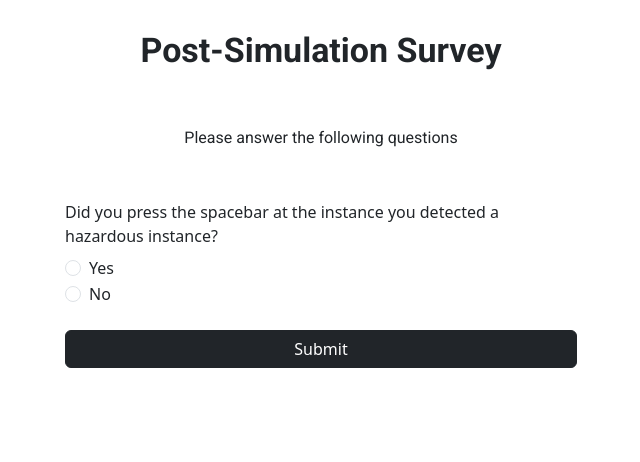
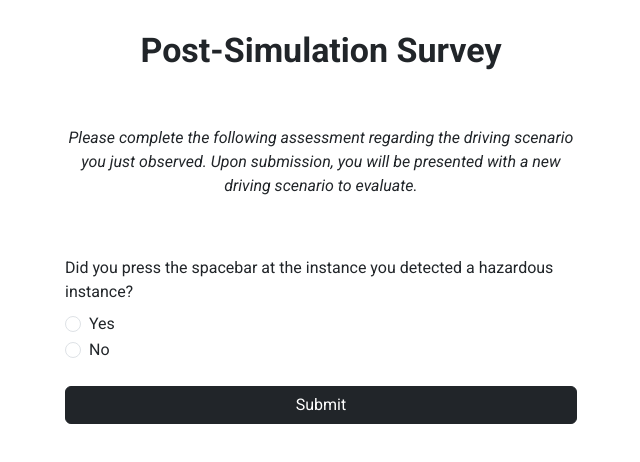
Before and after one commit to notthattal/Human-Alignment-Hazardous-Driving-Detection, a React (Vite) app in the folder frontend/: page /questions in a window 1280 px wide. Shown: the top 462 px of the page, without its empty margins (344-984 px from the left). Built offline with nearby package versions, Linux system fonts and the light colour scheme.

Commit message:
Made some UI improvements to Questionnaire and Tutorial/LandingPage

```diff
--- a/frontend/src/components/video/VideoPlayer.tsx
+++ b/frontend/src/components/video/VideoPlayer.tsx
@@ -45,7 +45,6 @@ const VideoPlayer: React.FC<VideoPlayerProps> = ({ onVideoComplete }) => {
         <div className="video-container">
             {videoUrl && (
                 <video
-                    controls
                     width="100%"
                     muted
                     autoPlay
--- a/frontend/src/components/webgazer/WebGazerContext.tsx
+++ b/frontend/src/components/webgazer/WebGazerContext.tsx
@@ -27,6 +27,7 @@ export const WebGazerProvider = ({children}: {children: ReactNode}) => {
           }
         })
           .showVideoPreview(false)
+          .showPredictionPoints(false)
           .begin();
 
           setIsInitialized(true);
--- a/frontend/src/index.css
+++ b/frontend/src/index.css
@@ -3,4 +3,11 @@ body {
     height: 100%;
     margin: 0;
     padding: 0;
+    font-family: 'Roboto', sans-serif;
 }
+
+* {
+    font-family: 'Roboto', sans-serif;
+    margin: 0;
+    padding: 0;
+  }
--- a/frontend/src/pages/LandingPage/LandingPage.tsx
+++ b/frontend/src/pages/LandingPage/LandingPage.tsx
@@ -3,6 +3,7 @@ import useSignOut from "../../hooks/useSignOut";
 import { useNavigate } from "react-router-dom";
 import calibrationTutorial from '../../assets/CalibrationTutorialHAHD.mp4';
 import simulationVideo from '../../assets/SimulationTutorial.mp4';
+import questionnaireTutorial from '../../assets/QuestionnaireTutorial.mp4';
 import { useState } from "react";
 
 const LandingPage: React.FC = () => {
@@ -11,7 +12,7 @@ const LandingPage: React.FC = () => {
     const [index, setIndex] = useState<number>(0);
 
     const handleBeginCalibration = () => {
-        const permissions = window.confirm('The Human-Alignment Hazard Detection Survey would like to access your camera.')
+        const permissions = window.confirm('The Human-Alignment Hazard Detection Survey would like to access your camera.');
 
         if (permissions) {
             navigate('/calibration');
@@ -39,7 +40,7 @@ const LandingPage: React.FC = () => {
                 className="position-absolute top-50 start-50 translate-middle"
                 style={{
                     width: '85%',
-                    height: '85%',
+                    height: '80%',
                     backgroundColor: '#f8f9fa',
                     borderRadius: '10px',
                     overflow: 'hidden'
@@ -54,6 +55,7 @@ const LandingPage: React.FC = () => {
                     <Carousel.Item>
                         <div className="d-flex align-items-center justify-content-center h-100">
                             <div style={{ width: '55%' }} className="text-center">
+                            <h4 className="mb-3 fw-bold">Eye-Tracker Calibration</h4>
                                 <p className="mb-5">
                                     Before we begin, you need to calibrate the eye tracker. Please ensure that you allow camera access, sit up straight, and make sure there is appropriate lighting in your environment. You will be asked to click on 9 dots on the screen before starting the survey.
                                 </p>
@@ -64,7 +66,6 @@ const LandingPage: React.FC = () => {
                                     autoPlay
                                     loop
                                     muted
-                                    controls
                                 />
                             </div>
                         </div>
@@ -73,6 +74,7 @@ const LandingPage: React.FC = () => {
                     <Carousel.Item>
                         <div className="d-flex align-items-center justify-content-center h-100">
                             <div style={{ width: '55%' }} className="text-center">
+                                <h4 className="mb-3 fw-bold">Observe Driving Footage</h4>
                                 <p className="mb-5">
                                     Once you've completed the eye-tracker calibration, you'll watch a video of driving footage.
                                     Simply observe naturally as if you were behind the wheel. Your eye movements will be tracked to understand
@@ -85,7 +87,6 @@ const LandingPage: React.FC = () => {
                                     autoPlay
                                     loop
                                     muted
-                                    controls
                                 />
                             </div>
                         </div>
@@ -93,7 +94,20 @@ const LandingPage: React.FC = () => {
 
                     <Carousel.Item>
                         <div className="d-flex align-items-center justify-content-center h-100">
-                            <h5>Survey</h5>
+                            <div style={{ width: '55%' }} className="text-center">
+                            <h4 className="mb-3 fw-bold">Post-Simulation Survey</h4>
+                                <p className="mb-5">
+                                    After reviewing the driving footage, you will answer questions related to the content. These questions assess your ability to identify key events and driving behaviors, helping train the model to align with human judgment and decision-making in driving scenarios
+                                </p>
+                                <video
+                                    src={questionnaireTutorial}
+                                    className="w-100"
+                                    style={{ maxWidth: '650px', height: 'auto' }}
+                                    autoPlay
+                                    loop
+                                    muted
+                                />
+                            </div>
                         </div>
                     </Carousel.Item>
 
--- a/frontend/src/pages/Questions/Questions.tsx
+++ b/frontend/src/pages/Questions/Questions.tsx
@@ -55,7 +55,7 @@ const Questions: React.FC<QuestionsProps> = ({ onFormSumbitted }) => {
                     Post-Simulation Survey
                 </div>
                 <div className={styles.content}>
-                    Please answer the following questions
+                    <p className="mb-2 fst-italic">Please complete the following assessment regarding the driving scenario you just observed. Upon submission, you will be presented with a new driving scenario to evaluate.</p>
                 </div>
                 <div>
                     <Form onSubmit={handleSubmit}>
```
Also changed, not shown: 1 other file (tests, documents, lock files or other folders).
